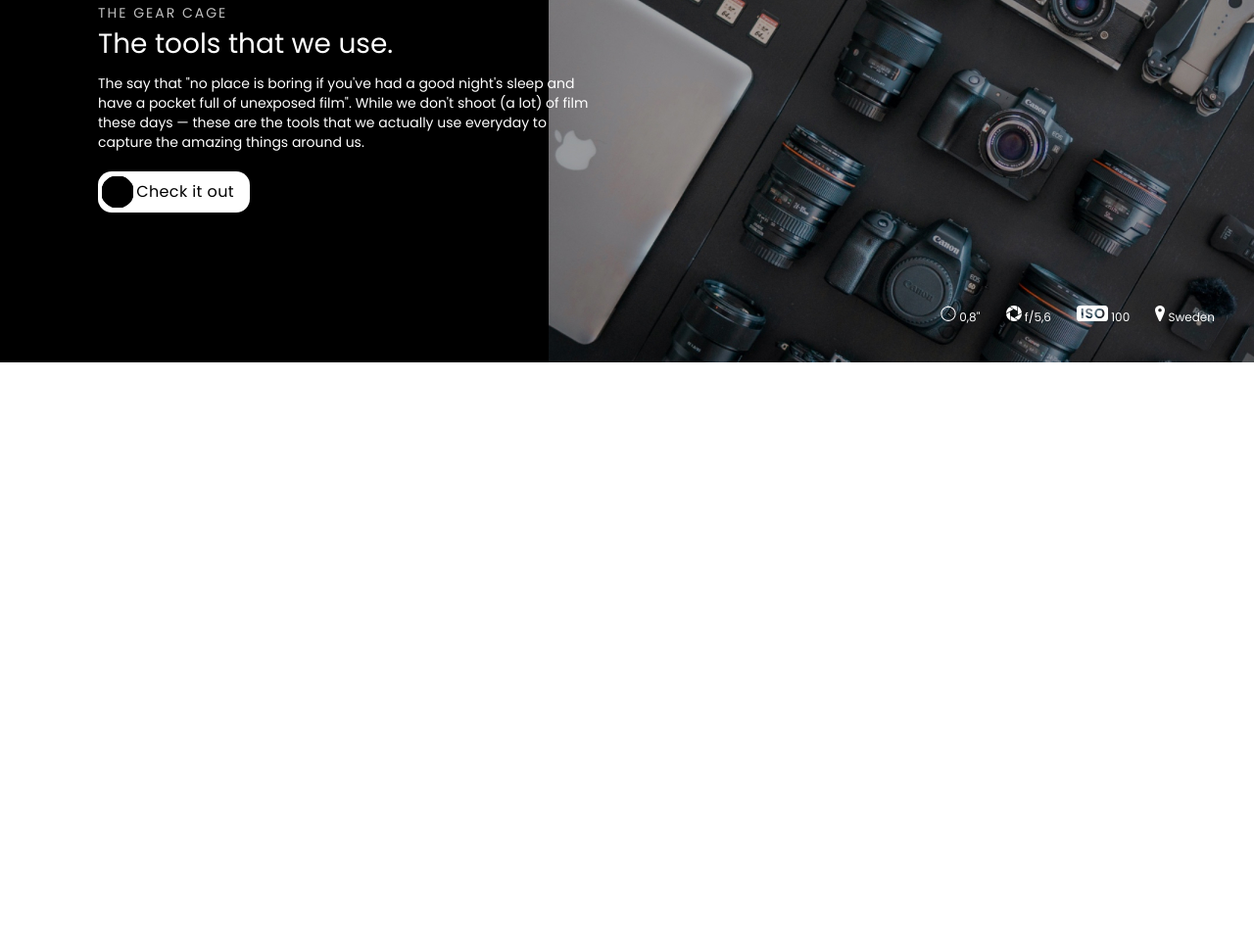
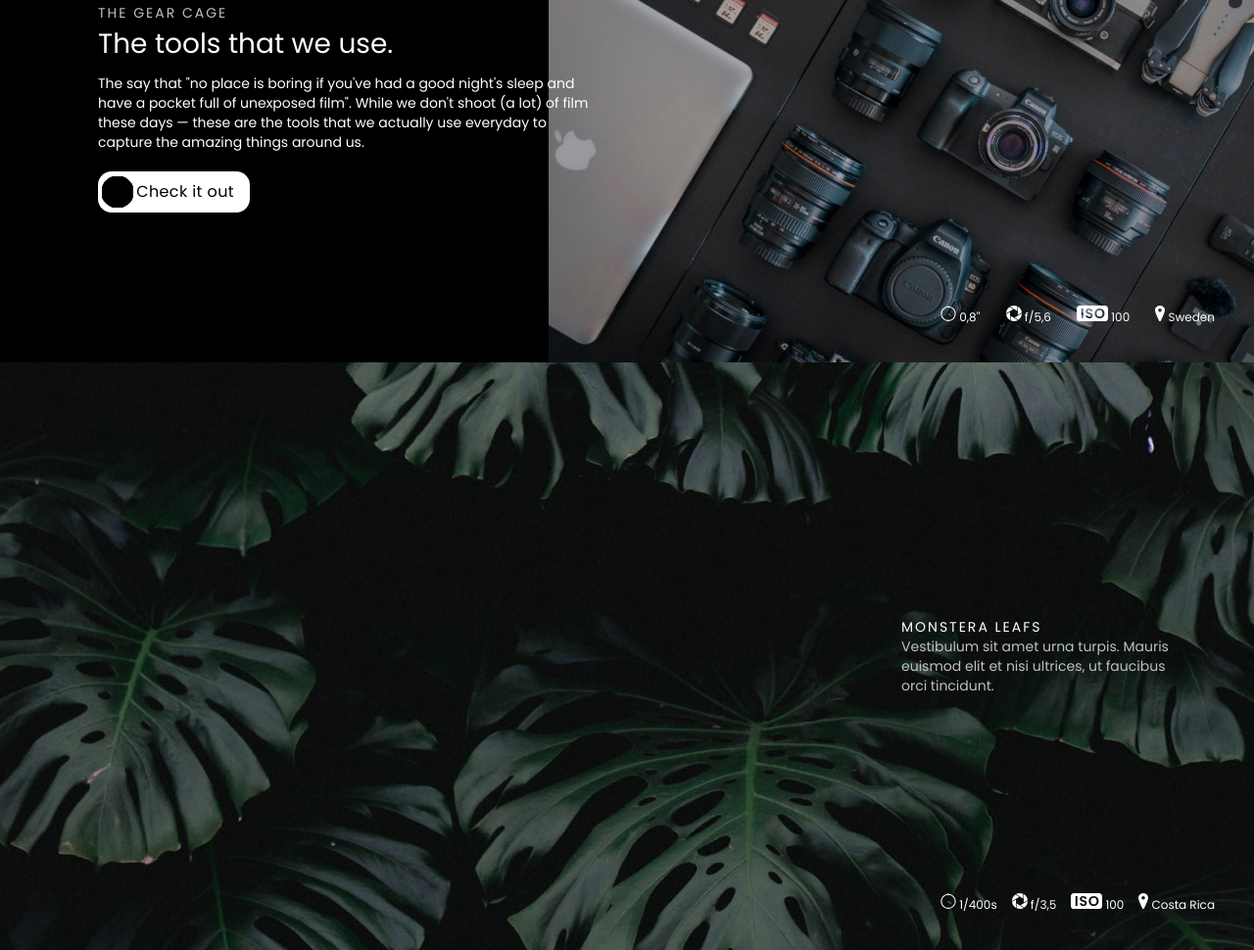
Before and after one commit to AndriiRod/aperture, a plain HTML site: page index.html in a window 1280 px wide. Shown: the part 3128-4098 px from the top of the page at 98% size. Before the commit the page ends 3498 px from the top, so only its background shows below. Drawn offline with Linux system fonts and the light colour scheme.

Commit message:
ready monstera

```diff
--- a/css/styles.css
+++ b/css/styles.css
@@ -228,3 +228,6 @@
   color: white;
   margin-bottom: 20px;
 }
+.monstera {
+  background: url(../img/background2.jpg) center center/cover no-repeat;
+}
--- a/index.html
+++ b/index.html
@@ -164,5 +164,32 @@
         </div>
       </div>
     </section>
+    <section class="showcase monstera">
+      <div class="showcase-description">
+        <h4 class="sub-title sub-title_showcase">Monstera Leafs</h4>
+        <p class="description">
+          Vestibulum sit amet urna turpis. Mauris euismod elit et nisi ultrices, ut faucibus orci
+          tincidunt.
+        </p>
+      </div>
+      <div class="icons">
+        <div class="icon">
+          <img src="icons/icon1.svg" alt="" />
+          1/400s
+        </div>
+        <div class="icon">
+          <img src="icons/icon2.svg" alt="" />
+          f/3,5
+        </div>
+        <div class="icon">
+          <img src="icons/icon3.svg" alt="" />
+          100
+        </div>
+        <div class="icon">
+          <img src="icons/icon4.svg" alt="" />
+          Costa Rica
+        </div>
+      </div>
+    </section>
   </body>
 </html>
```
Also changed, not shown: img/background2.jpg (added).
